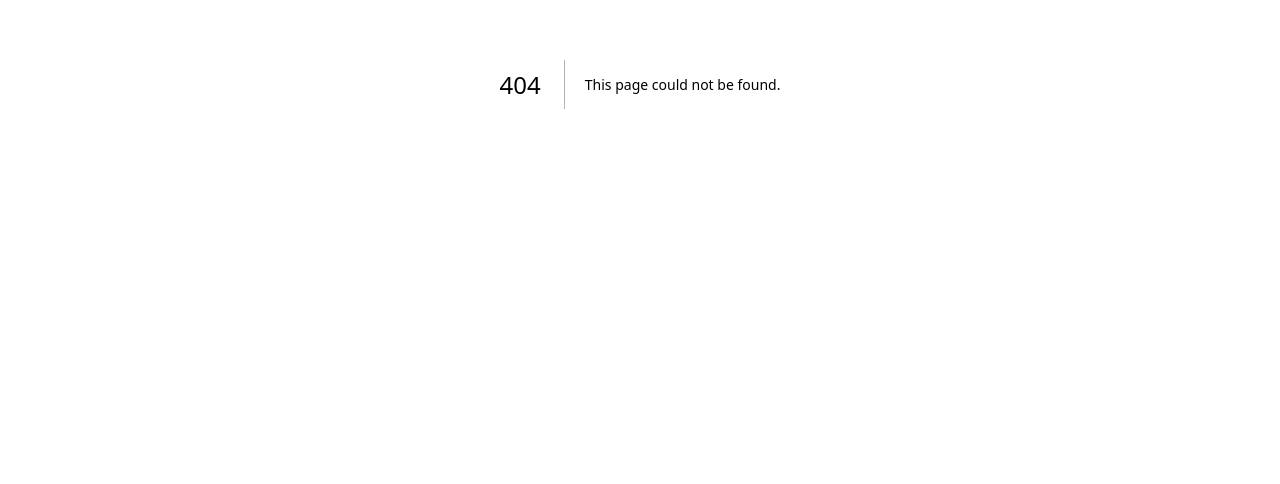
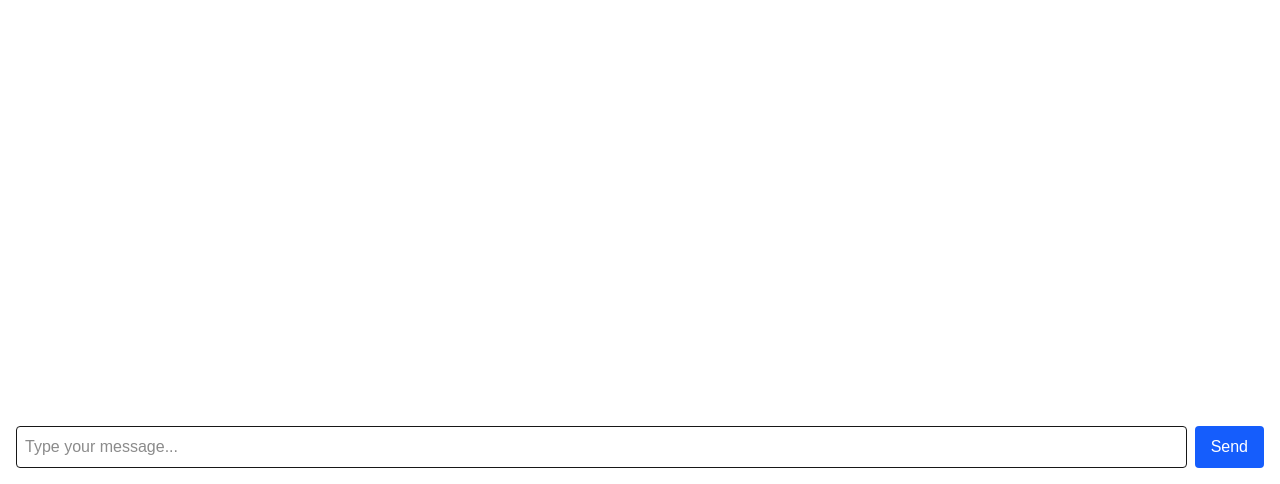
Before and after one commit to vtamprateep/language-speech-practice, a Next.js app in the folder frontend/: page /dialogue in a window 1280 px wide. Before the commit this address had no page. Shown: the part 316-800 px from the top of the page. Built offline with nearby package versions, Linux system fonts and the light colour scheme.

Commit message:
move chat to nested page, add lesson name

```diff
--- /dev/null
+++ b/frontend/data/lessons.ts
@@ -0,0 +1,3 @@
+export const guidedDialogue = [
+    {"title": "At a restaurant"}
+]
--- /dev/null
+++ b/frontend/src/app/dialogue/page.tsx
@@ -0,0 +1,86 @@
+'use client';
+
+import { useState, useRef, useEffect } from 'react';
+
+interface Message {
+    sender: 'user' | 'bot';
+    text: string;
+}
+
+export default function ChatPage() {
+    const [messages, setMessages] = useState<Message[]>([]);
+    const [input, setInput] = useState('');
+    const messagesEndRef = useRef<HTMLDivElement | null>(null);
+
+    const sendMessage = async () => {
+        if (!input.trim()) return;
+
+        const newMessage: Message = { sender: 'user', text: input };
+        setMessages(prev => [...prev, newMessage]);
+        setInput('');
+
+        try {
+            const res = await fetch(`${process.env.NEXT_PUBLIC_BACKEND_SERVER_URL}/bot/chat`, {
+                method: 'POST',
+                headers: {
+                    'Content-Type': 'application/json',
+                },
+                body: JSON.stringify({ text: newMessage.text }),
+            });
+
+            const data = await res.json();
+            const botReply: Message = { sender: 'bot', text: data.text };
+            setMessages(prev => [...prev, botReply]);
+        } catch (err) {
+            console.error('Failed to fetch', err);
+        }
+    };
+
+    const handleKeyDown = (e: React.KeyboardEvent) => {
+        if (e.key === 'Enter' && !e.shiftKey) {
+            e.preventDefault();
+            sendMessage();
+        }
+    };
+
+    useEffect(() => {
+        messagesEndRef.current?.scrollIntoView({ behavior: 'smooth' });
+    }, [messages]);
+
+    return (
+        <div className="flex flex-col h-screen p-4">
+            <div className="flex-1 overflow-y-auto mb-4 space-y-2">
+                {messages.map((msg, i) => (
+                    <div
+                        key={i}
+                        className={`max-w-md p-3 rounded-lg ${
+                            msg.sender === 'user'
+                                ? 'ml-auto bg-blue-500 text-white'
+                                : 'mr-auto bg-gray-200 text-black'
+                        }`}
+                    >
+                        {msg.text}
+                    </div>
+                ))}
+                <div ref={messagesEndRef} />
+            </div>
+
+            <div className="flex">
+                <textarea
+                    className="flex-1 p-2 border rounded resize-none"
+                    rows={1}
+                    value={input}
+                    onChange={e => setInput(e.target.value)}
+                    onKeyDown={handleKeyDown}
+                    placeholder="Type your message..."
+                />
+                <button
+                    onClick={sendMessage}
+                    className="ml-2 px-4 py-2 bg-blue-600 text-white rounded"
+                >
+                    Send
+                </button>
+            </div>
+        </div>
+    );
+}
```
